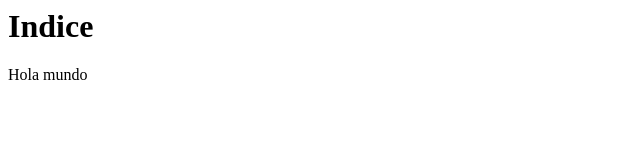
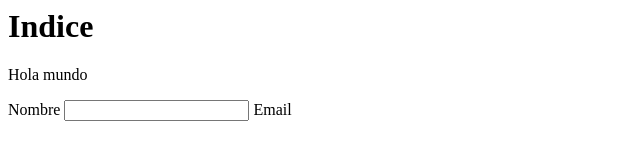
Before and after one commit to thealvert/actividad-entorno-lenguaje, a plain HTML site: page index.html in a window 1280 px wide. Shown: the whole page, without its empty margins (0-640 px from the left). Drawn offline with Linux system fonts and the light colour scheme.

Commit message:
Formulario iniciado

```diff
--- a/index.html
+++ b/index.html
@@ -5,5 +5,11 @@
     <body>
         <h1>Indice</h1>
         <p>Hola mundo</p>
+        <form action="x" method="post">
+            <label for="nom">Nombre</label>
+            <input id="nom" type="text" name="nom">
+
+            <label for="email">Email</label>
+        </form>
     </body>
 </html>
```
